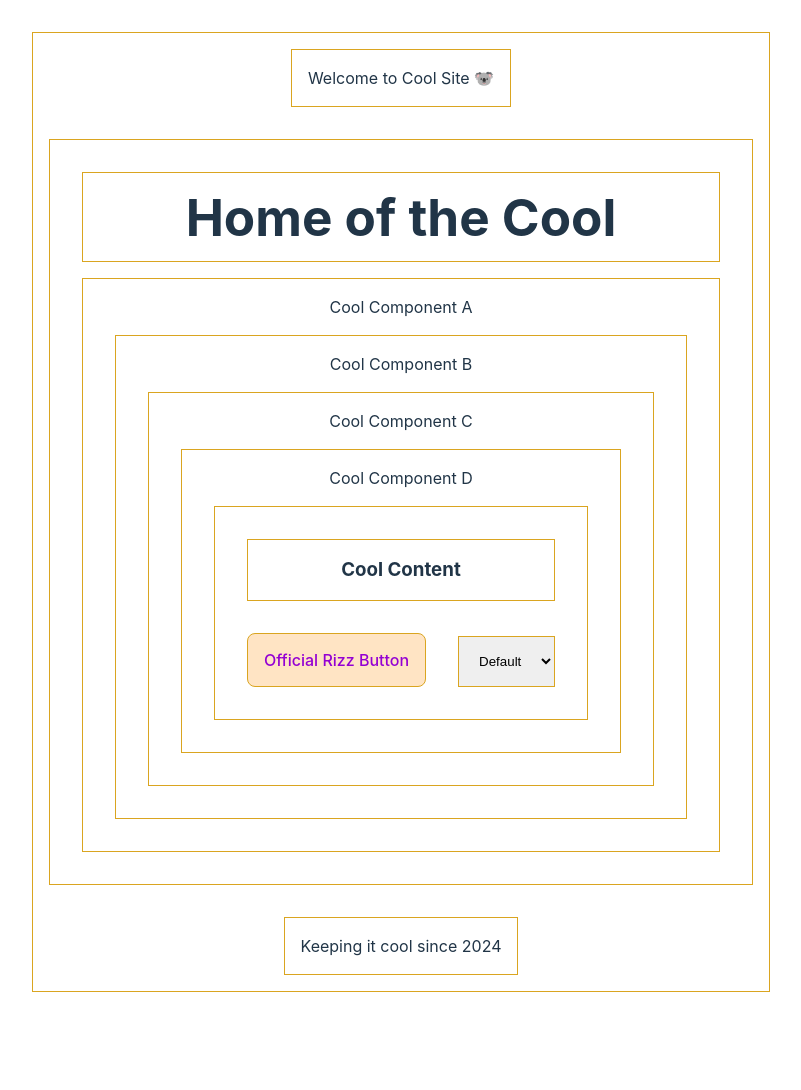
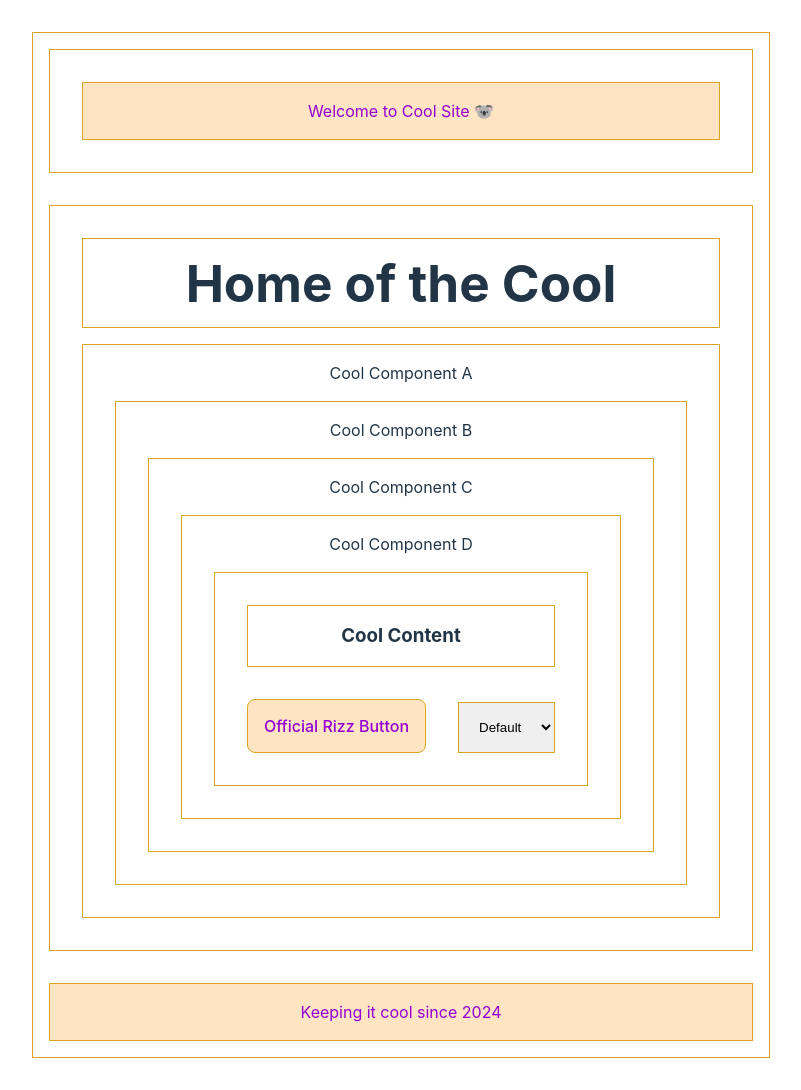
Before and after one commit to thinkybeast/2405-react-prop-drilling-context, a React (Vite) app: page / in a window 1280 px wide. Shown: the whole page, without its empty margins (239-1040 px from the left). Before the commit the page ends 1024 px from the top, so only its background shows below. Built offline with nearby package versions, Linux system fonts and the light colour scheme.

Commit message:
add siblings with theme prop

```diff
--- a/src/App.jsx
+++ b/src/App.jsx
@@ -80,19 +80,32 @@ const Main = (props) => {
   );
 };
 
+const Banner = ({ theme }) => {
+  return <div style={colorThemes[theme]}>Welcome to Cool Site 🐨</div>;
+};
+
+const Header = ({ theme }) => {
+  return (
+    <header>
+      <Banner theme={theme} />
+    </header>
+  );
+};
+
+const Footer = ({ theme }) => (
+  <footer style={colorThemes[theme]}>Keeping it cool since {thisYear}</footer>
+);
+
 function App() {
   const [theme, setTheme] = React.useState("default");
 
   const handleColorChange = (colorTheme) => setTheme(colorTheme);
 
   return (
-    <div
-      id="container"
-      style={{ display: "flex", flexDirection: "column", alignItems: "center" }}
-    >
-      <header>Welcome to Cool Site 🐨</header>
+    <div id="container" style={{ display: "flex", flexDirection: "column" }}>
+      <Header theme={theme} />
       <Main theme={theme} onChangeTheme={handleColorChange} />
-      <footer>Keeping it cool since {thisYear}</footer>
+      <Footer theme={theme} />
     </div>
   );
 }
```
